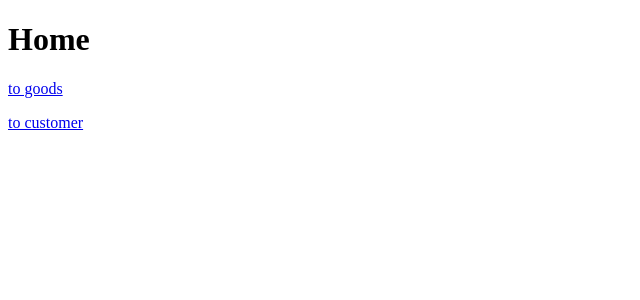
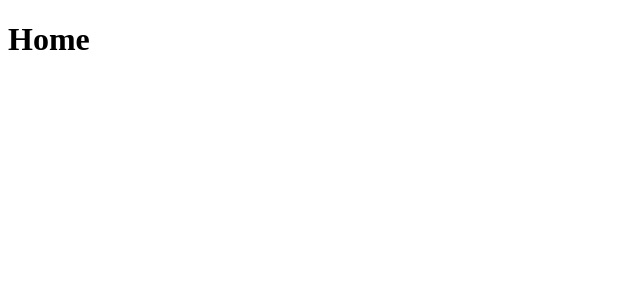
Before and after one commit to wgm7512/react-router-dom-v6-example, a React app: page / in a window 1280 px wide. Shown: the top 300 px of the page, without its empty margins (0-640 px from the left). Built offline with nearby package versions, Linux system fonts and the light colour scheme.

Commit message:
add: 修正 example01

```diff
--- a/src/customer/Customer.tsx
+++ b/src/customer/Customer.tsx
@@ -1,12 +1,9 @@
 import React from "react";
-import { Link } from "react-router-dom";
 
 export default function Customer() {
   return (
     <div>
       <h2>Customer Page</h2>
-
-      <Link to="/goods"> to Goods</Link>
     </div>
   );
 }
--- a/src/goods/Goods.tsx
+++ b/src/goods/Goods.tsx
@@ -1,24 +1,9 @@
 import React from "react";
-import { useNavigate, Outlet } from "react-router-dom";
-
 
 export default function Goods() {
-  const navigate = useNavigate();
-
-  const handleClickToHome = () => {
-    navigate("/");
-
-    // history 的 replace 模式
-    // navigate("/", { replace: true });
-  };
-
   return (
     <div>
       <h2>Goods Page</h2>
-
-      <button onClick={handleClickToHome}>to Home</button>
-
-      <Outlet />
     </div>
   );
 }
--- a/src/home/Home.tsx
+++ b/src/home/Home.tsx
@@ -1,5 +1,4 @@
 import React from "react";
-import { Outlet, Link } from "react-router-dom";
 
 
 export default function Home() {
@@ -7,15 +6,6 @@ export default function Home() {
   return (
     <div>
       <h1>Home</h1>
-      <p>
-        <Link to='/goods'>to goods</Link>
-      </p>
-
-      <p>
-        <Link to='/customer'>to customer</Link>
-      </p>
-
-      <Outlet />
     </div>
   );
 }
```
